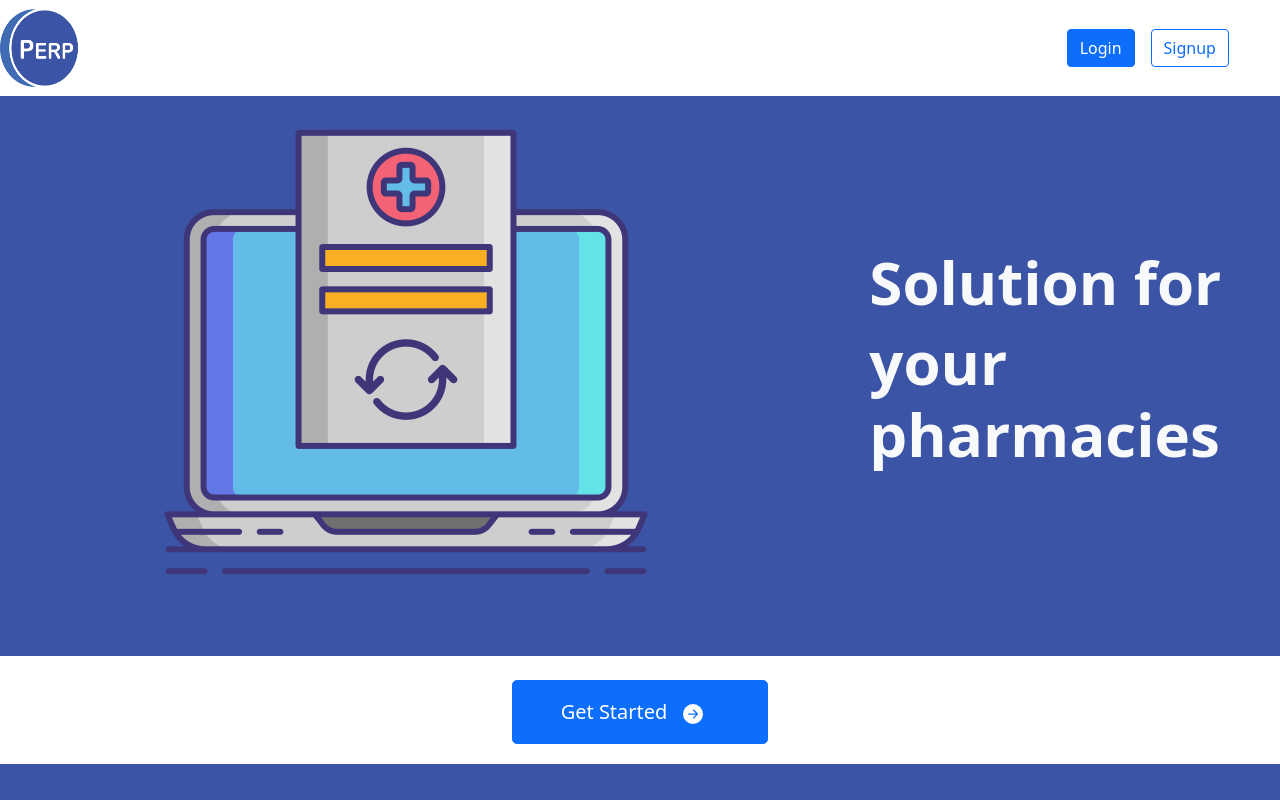
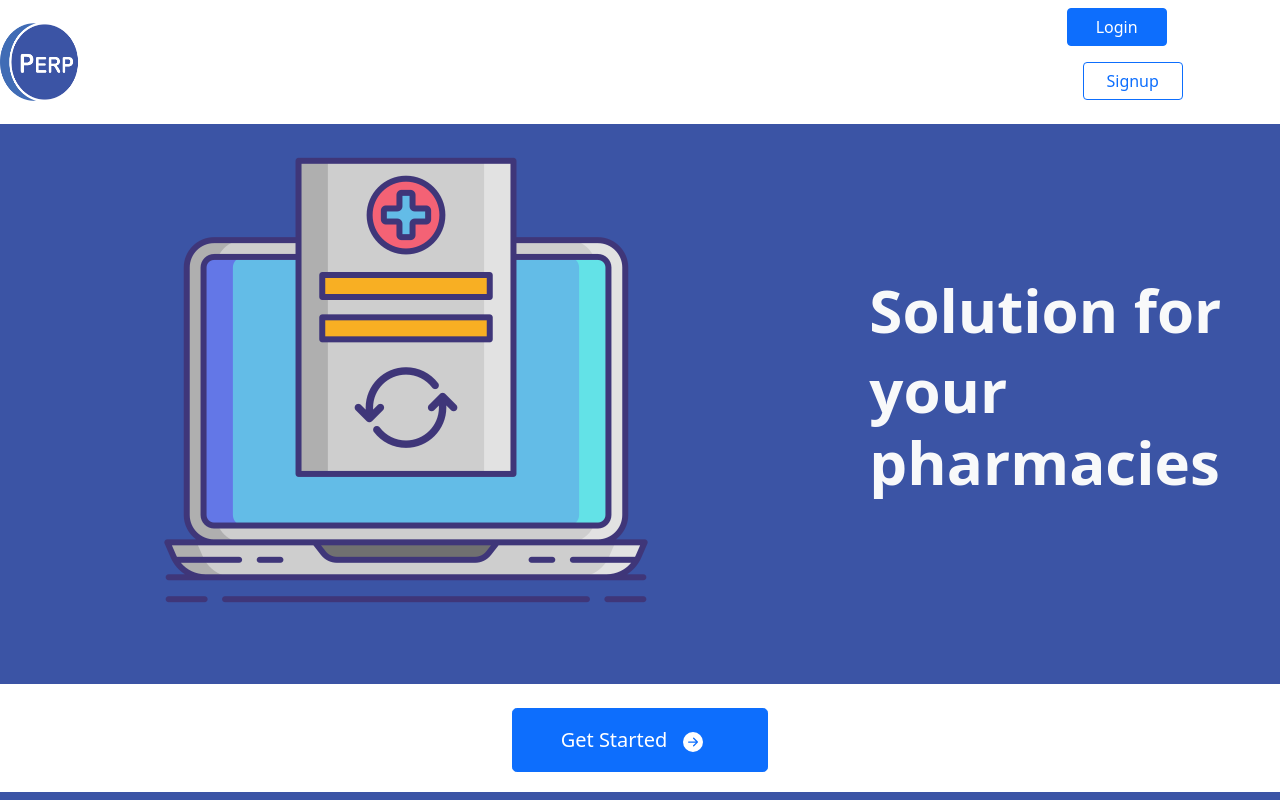
Before and after one commit to hashirnouman/perp, a React (Create React App) app in the folder frontend/: page / in a window 1280 px wide. Shown: the top 800 px of the page. Built offline with nearby package versions, Linux system fonts and the light colour scheme.

Commit message:
button adjustment

```diff
--- a/frontend/src/App.js
+++ b/frontend/src/App.js
@@ -3,9 +3,9 @@ import Home from "./pages/Home";
 
 function App() {
   return (
-    <div>
+    <>
       <Home />
-    </div>
+    </>
   );
 }
 
--- a/frontend/src/components/Navtop.jsx
+++ b/frontend/src/components/Navtop.jsx
@@ -2,6 +2,7 @@ import { Button, Navbar } from "react-bootstrap";
 import React from "react";
 import { Col } from "react-bootstrap";
 import logo from "../images/logo.png";
+import "./styles/NewStyle.css"
 const Navtop = () => {
   return (
     <Navbar>
@@ -9,8 +10,8 @@ const Navtop = () => {
         <img src={logo} alt="logo" height={80} width={80} />
       </Col>
       <Col>
-        <Button variant="primary">Login</Button>
-        <Button variant="outline-primary" className="m-3">
+        <Button variant="primary btn">Login</Button>
+        <Button variant="outline-primary btn" className="m-3">
           Signup
         </Button>
       </Col>
--- /dev/null
+++ b/frontend/src/components/styles/NewStyle.css
@@ -0,0 +1,4 @@
+.btn{
+    min-width: 100px !important;
+    text-align: center !important;
+}
```
